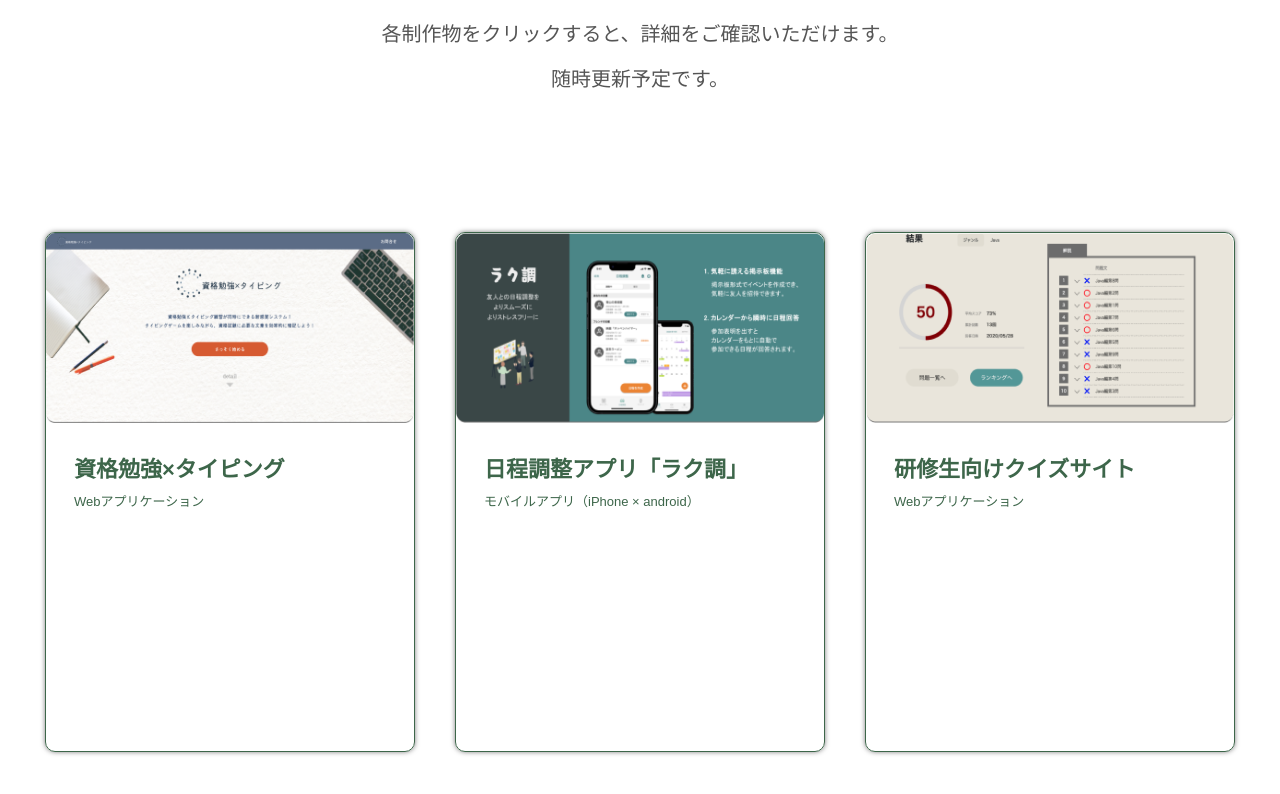
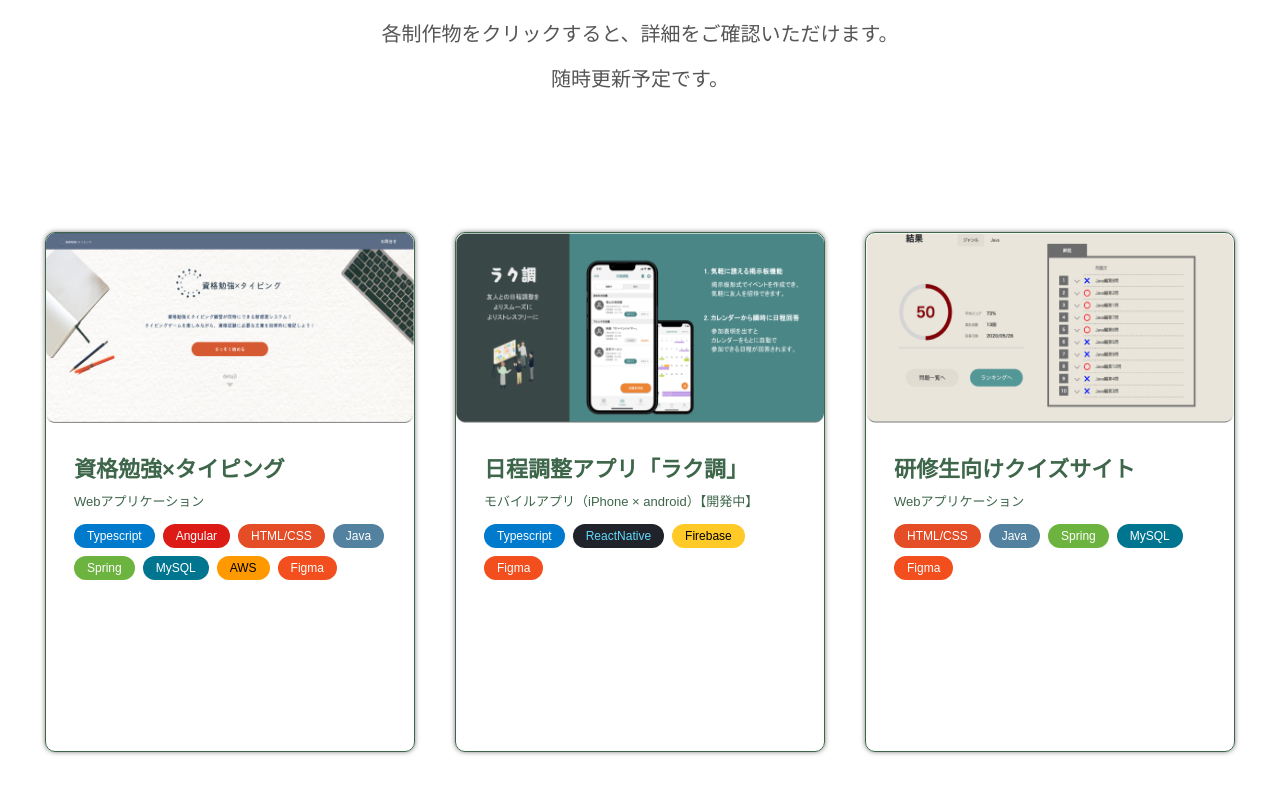
Before and after one commit to oh-my-kamimura/my-engineer-portfolio, a Next.js app: page / in a window 1280 px wide. Shown: the part 2557-3351 px from the top of the page. Built offline with nearby package versions, Linux system fonts and the light colour scheme; a web font is replaced by a local one.

Commit message:
add: 利用サービスを表示

```diff
--- a/src/app/components/Work.tsx
+++ b/src/app/components/Work.tsx
@@ -14,19 +14,22 @@ export default function Work() {
 			</div>
 			<div className={styles.cardContainer}>
 				<WorkCard
-					imageSrc = "learn-by-typing.png"
-					title = "資格勉強×タイピング"
-					platform = "Webアプリケーション"
-					/>
-				<WorkCard
-					imageSrc = "schedule-matching-app.png"
-					title = "日程調整アプリ「ラク調」"
-					platform = "モバイルアプリ（iPhone × android）"
+					imageSrc="learn-by-typing.png"
+					title="資格勉強×タイピング"
+					platform="Webアプリケーション"
+					usedService={["Typescript", "Angular", "HTML/CSS", "Java", "Spring", "MySQL","AWS", "Figma"]}
 				/>
 				<WorkCard
-					imageSrc = "induction-course-quiz.png"
-					title = "研修生向けクイズサイト"
-					platform = "Webアプリケーション"
+					imageSrc="schedule-matching-app.png"
+					title="日程調整アプリ「ラク調」"
+					platform="モバイルアプリ（iPhone × android）【開発中】"
+					usedService={["Typescript", "ReactNative", "Firebase", "Figma"]}
+				/>
+				<WorkCard
+					imageSrc="induction-course-quiz.png"
+					title="研修生向けクイズサイト"
+					platform="Webアプリケーション"
+					usedService={["HTML/CSS", "Java", "Spring", "MySQL", "Figma"]}
 				/>
 			</div>
 		</div>
--- a/src/app/components/WorkCard.tsx
+++ b/src/app/components/WorkCard.tsx
@@ -1,7 +1,23 @@
 import styles from "../../styles/WorkCard.module.scss"
 import Image from "next/image"
 
-export default function WorkCard(props: { imageSrc: string, title: string, platform: string }) {
+export default function WorkCard(props: { imageSrc: string, title: string, platform: string, usedService: string[] }) {
+	type ColorMap = { [key: string]: [backgroundColor: string, fontColor: string]; };
+
+	const serviceColorMap: ColorMap = {
+		"HTML/CSS": ["#E44D26", "white"],
+		Typescript: ["#007ACC", "white"],
+		Angular: ["#DD1B16", "white"],
+		Java: ["#5382A1", "white"],
+		Spring: ["#6DB33F", "white"],
+		AWS: ["#FF9900", "black"],
+		Figma: ["#F24E1E", "white"],
+		Javascript: ["#F7DF1E", "black"],
+		Firebase: ["#FFCA28", "black"],
+		ReactNative: ["#20232A", "#61DAFB"],
+		MySQL: ["#00758F", "white"],
+	};
+
 	return (
 		<div className={styles.container}>
 			<div className={styles.cardImageFrame}>
@@ -12,13 +28,30 @@ export default function WorkCard(props: { imageSrc: string, title: string, platf
 					fill
 				/>
 			</div>
-			<div className={styles.titleFrame}>
+			<div className={styles.overviewContainer}>
 				<div className={styles.title}>
 					{props.title}
 				</div>
 				<div className={styles.platform}>
 					{props.platform}
 				</div>
+				<div className={styles.serviceFrame}>
+					{props.usedService.map((service, index) => {
+						const [backgroundColor, fontColor] = serviceColorMap[service];
+						return (
+							<div
+								key={index}
+								className={styles.serviceElement}
+								style={{
+									backgroundColor: backgroundColor,
+									color: fontColor,
+								}}
+							>
+								{service}
+							</div>
+						)
+					})}
+				</div>
 			</div>
 		</div>
 	)
--- a/src/styles/WorkCard.module.scss
+++ b/src/styles/WorkCard.module.scss
@@ -21,7 +21,7 @@ $card-height: 520px;
 			position: relative !important;
 		}
 	}
-	.titleFrame {
+	.overviewContainer {
 		position: absolute;
 		top: 218px;
 		left: 28px;
@@ -36,5 +36,20 @@ $card-height: 520px;
 			font-size: 13px;
 			font-weight: 300;
 		}
+		.serviceFrame {
+			margin: 10px 0;
+			width: 95%;
+			.serviceElement {
+				display: inline-block;
+				height: 24px;
+				line-height: 12px;
+				padding: 6px 13px;
+				margin: 4px 8px 4px 0;
+				border-radius: 12px;
+				background-color: gray;
+				font-size: 12px;
+				color: var(--font-color-reverse);
+			}
+		}
 	}
 }
```
